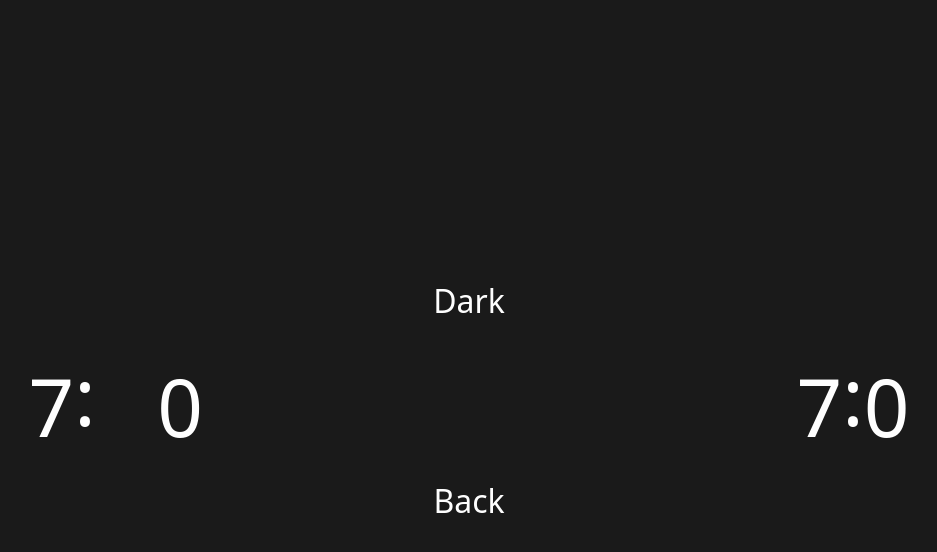
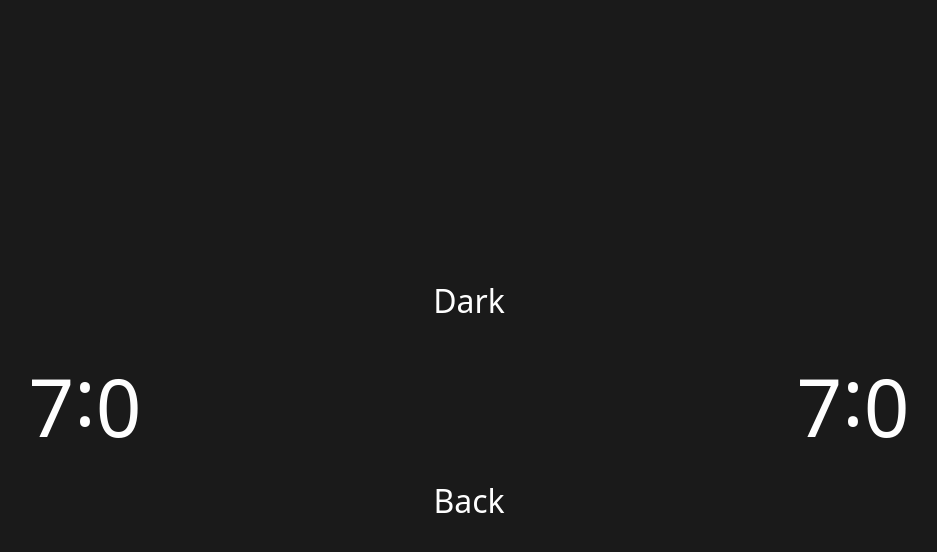
Before and after one commit to esbenbjerre/chess-clock, a Vue app: page / in a window 1280 px wide. Both pictures are taken after a click on the button "Setup". Shown: the top 552 px of the page, without its empty margins (171-1108 px from the left). Built offline with nearby package versions, Linux system fonts and the light colour scheme.

Commit message:
fix: styling

```diff
--- a/src/App.vue
+++ b/src/App.vue
@@ -1,11 +1,11 @@
 <template>
-  <div class="orientation">
+  <div v-if="!settings.showSetup" class="orientation">
       Please turn your device to landscape mode
   </div>
   <div class="container">
     <div v-if="settings.showSetup" class="clock-setup">
       <div class="text-align-center">
-        <input type="number" class="minutes" v-model="settings.left.minutes">:<input type="number" v-model="settings.left.seconds">
+        <input type="number" pattern="\d*" class="minutes" v-model="settings.left.minutes">:<input type="number" pattern="\d*" class="seconds" v-model="settings.left.seconds">
       </div>
     </div>
     <div v-else class="clock" @click="startRight">
```
Also changed, not shown: 3 other files (tests, documents, lock files or other folders).
